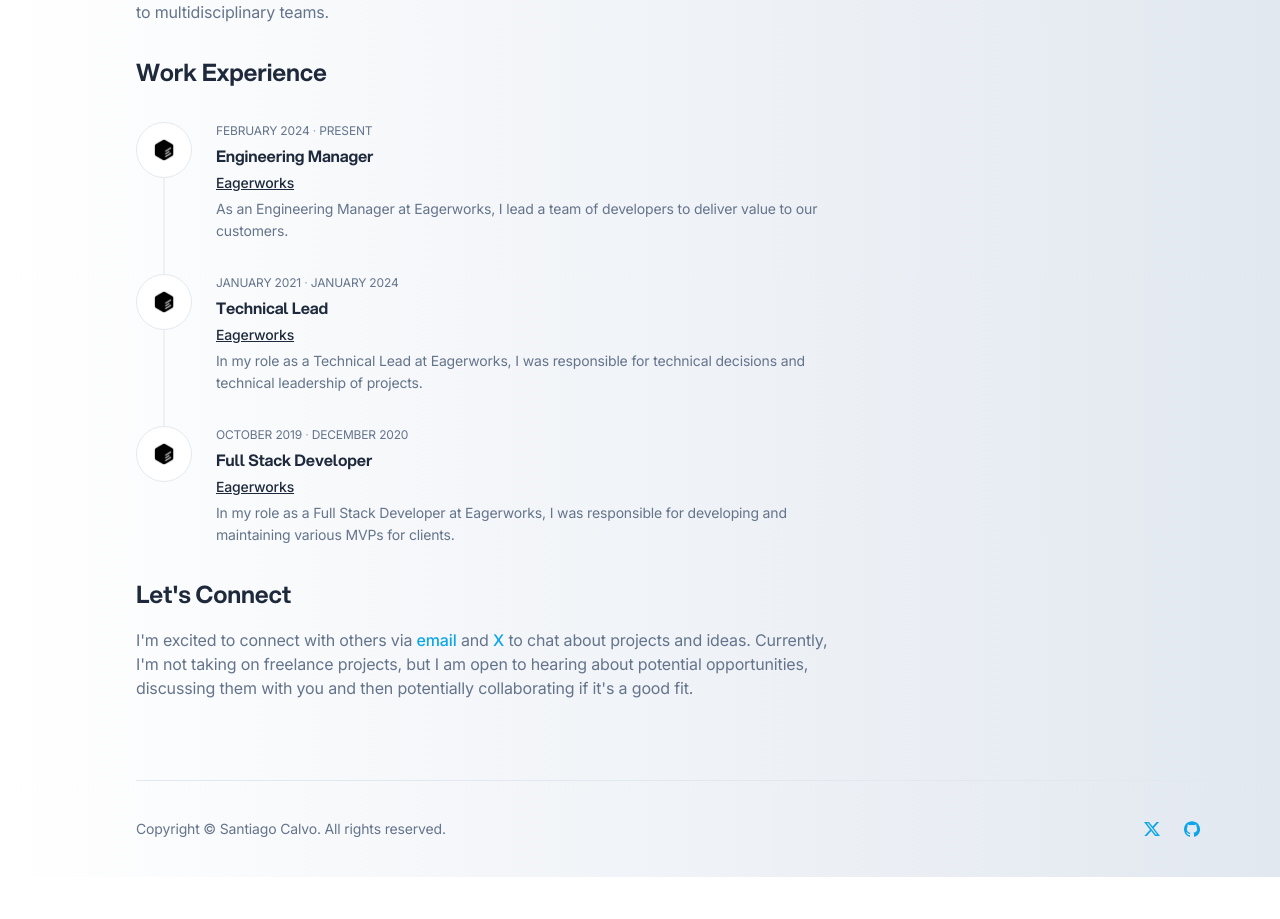
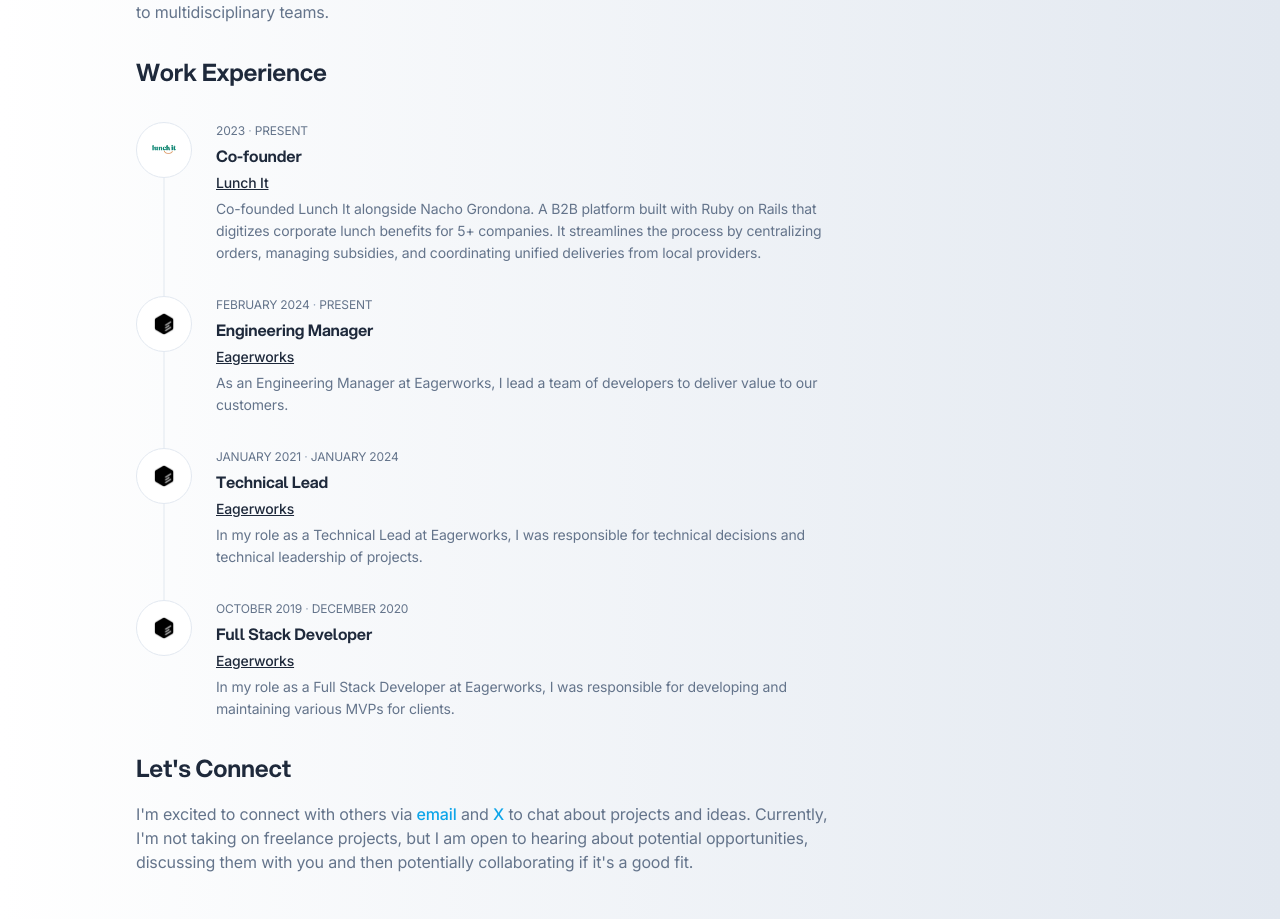
Before and after one commit to sncalvo/portfolio-2.0, a Next.js app: page /about in a window 1280 px wide. Shown: the part 1246-2165 px from the top of the page. Before the commit the page ends 2123 px from the top, so only its background shows below. Built offline with nearby package versions, Linux system fonts and the light colour scheme.

Commit message:
feat: add lunchit to work experiencie

```diff
--- a/components/experience.tsx
+++ b/components/experience.tsx
@@ -1,12 +1,27 @@
 import Image from 'next/image'
 
 import EagerworksLogo from '@/public/images/eagerworks.webp'
+import LunchItLogo from '@/public/images/lunchit.webp'
 
 export default function Experience() {
   return (
     <div className="space-y-8">
       <h2 className="h3 font-aspekta text-slate-800 dark:text-slate-100">Work Experience</h2>
       <ul className="space-y-8">
+        <li className="relative group">
+          <div className="flex items-start before:absolute before:left-0 before:h-full before:w-px before:bg-slate-200 before:dark:bg-slate-800 before:self-start before:ml-[28px] before:-translate-x-1/2 before:translate-y-8 before:group-last-of-type:hidden">
+            <div className="absolute left-0 h-14 w-14 flex items-center justify-center border border-slate-200 dark:border-slate-800 dark:bg-gradient-to-t dark:from-slate-800 dark:to-slate-800/30 bg-white dark:bg-slate-900 rounded-full">
+              <Image src={LunchItLogo} alt="Lunch It" width={24} height={24} />
+            </div>
+            <div className="pl-20 space-y-1">
+              <div className="text-xs text-slate-500 uppercase">2023 <span className="text-slate-400 dark:text-slate-600">·</span> Present</div>
+              <div className="font-aspekta font-[650] text-slate-800 dark:text-slate-100">Co-founder</div>
+              <div className="text-sm font-medium text-slate-800 dark:text-slate-100"><a href="https://www.lunchit.uy/" target="_blank" className="underline hover:text-sky-500 transition-color">Lunch It</a></div>
+              <div className="text-sm text-slate-500 dark:text-slate-400">Co-founded Lunch It alongside Nacho Grondona. A B2B platform built with Ruby on Rails that digitizes corporate lunch benefits for 5+ companies. It streamlines the process by centralizing orders, managing subsidies, and coordinating unified deliveries from local providers.</div>
+            </div>
+          </div>
+        </li>
+
         <li className="relative group">
           <div className="flex items-start before:absolute before:left-0 before:h-full before:w-px before:bg-slate-200 before:dark:bg-slate-800 before:self-start before:ml-[28px] before:-translate-x-1/2 before:translate-y-8 before:group-last-of-type:hidden">
             <div className="absolute left-0 h-14 w-14 flex items-center justify-center border border-slate-200 dark:border-slate-800 dark:bg-gradient-to-t dark:from-slate-800 dark:to-slate-800/30 bg-white dark:bg-slate-900 rounded-full">
```
Also changed, not shown: public/images/lunchit.webp (added).
